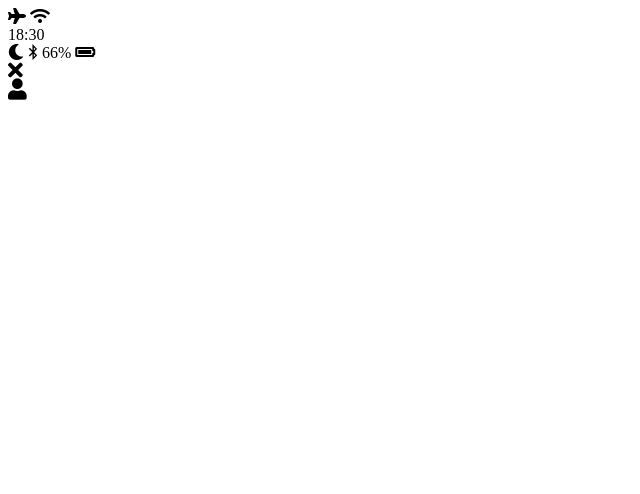
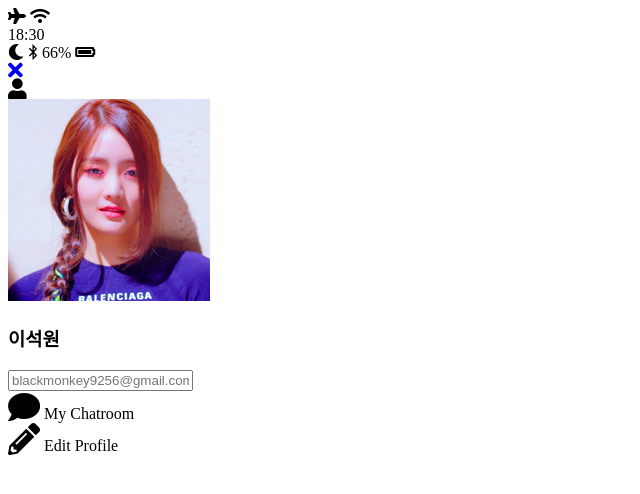
Before and after one commit to BlackMonkey56/kakao-clone, a plain HTML site: page profile.html in a window 1280 px wide. Shown: the whole page, without its empty margins (0-640 px from the left). Drawn offline with Linux system fonts and the light colour scheme.

Commit message:
Update profile.html & chat.html, profile.html(Back to previous page)

```diff
--- a/profile.html
+++ b/profile.html
@@ -29,7 +29,9 @@
     </div>
     <div class="header__bottom">
       <div class="header__colummn">
-        <i class="fas fa-times fa-lg"></i>
+        <a href="index.html">
+          <i class="fas fa-times fa-lg"></i>
+        </a>
       </div>
       <div class="header__colummn">
 
@@ -39,5 +41,27 @@
       </div>
     </div>
   </header>
+
+  <main class="profile">
+    <header class="profile__header">
+      <img src="images/Minni.jpg">
+      <h3 class="profile__header-title">이석원</h3>
+    </header>
+    <input type="text", placeholder="blackmonkey9256@gmail.com">
+    <div class="profile__actions">
+      <div class="profile__action">
+        <span class="profile__action-circle">
+          <i class="fa fa-comment fa-2x"></i>
+        </span>
+        <span class="profile__action-title">My Chatroom</span>
+      </div>
+      <div class="profile__action">
+        <span class="profile__action-circle">
+          <i class="fas fa-pencil-alt fa-2x"></i>
+        </span>
+        <span class="profile__action-title">Edit Profile</span>
+      </div>
+    </div>
+  </main>
 </body>
 </html>
```
Also changed, not shown: chat.html (+3 -1 lines), index.html (+7 -5 lines).
